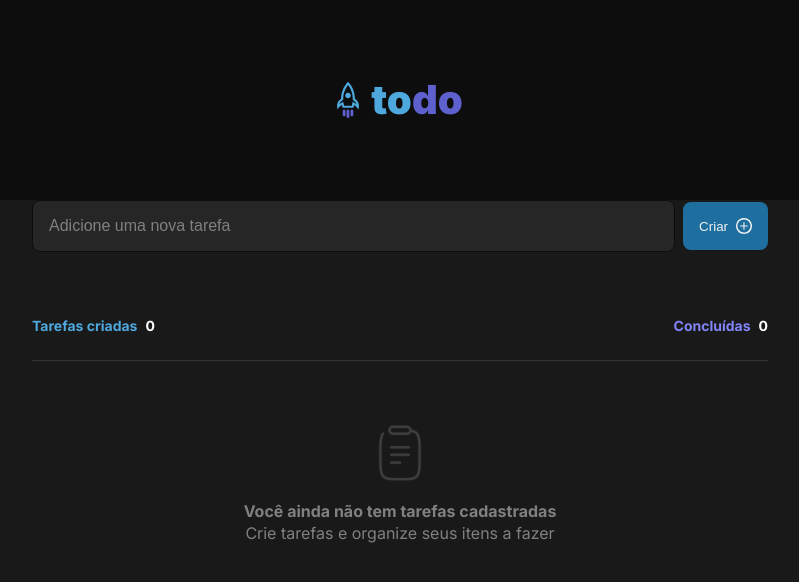
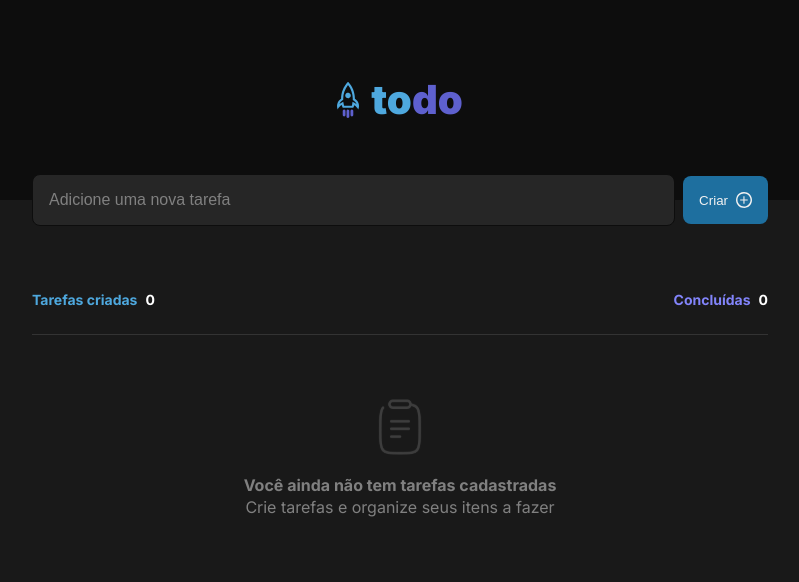
Before and after one commit to hanyelC/react-todo, a React (Vite) app: page / in a window 1280 px wide. Shown: the top 582 px of the page, without its empty margins (240-1039 px from the left). Built offline with nearby package versions, Linux system fonts and the light colour scheme.

Commit message:
feat: move input up

```diff
--- a/src/components/App/styles.module.css
+++ b/src/components/App/styles.module.css
@@ -14,7 +14,7 @@
 
 .main {
   max-width: 736px;
-  margin: 0 auto;
+  margin: -2.6rem auto 0;
 }
 
 .tasks-header {
```
